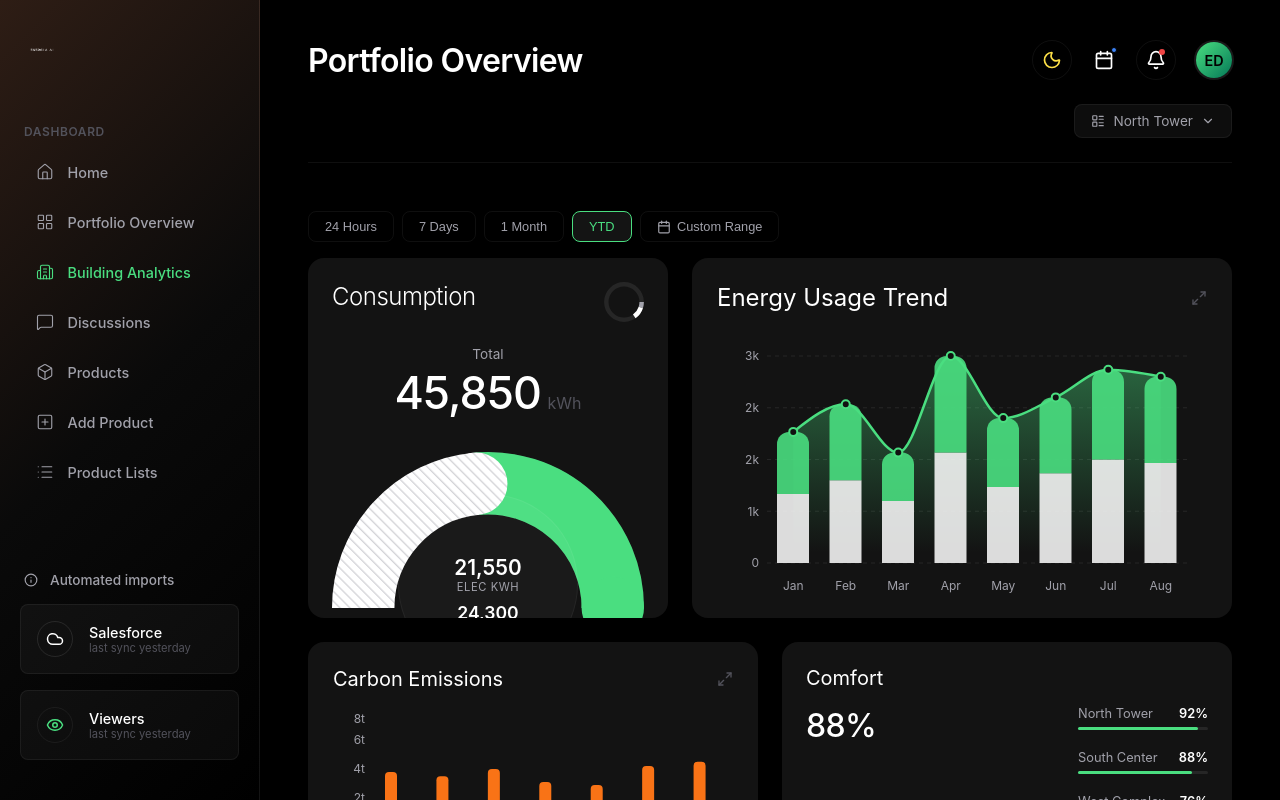
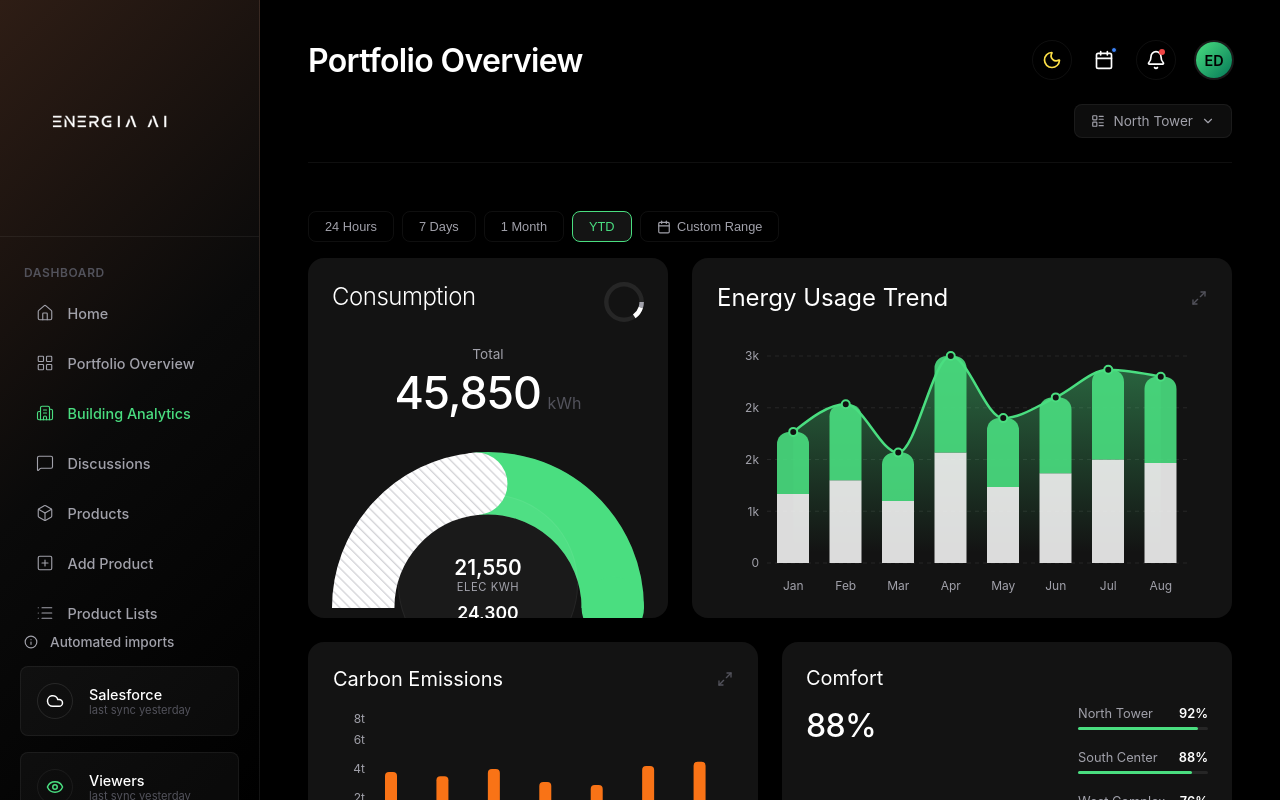
Before and after one commit to edorfanini00/energiaai, a React (Vite) app: page /building in a window 1280 px wide. Built offline with nearby package versions, Linux system fonts and the light colour scheme.

Commit message:
feat: enlarge sidebar logo to 180px for better readability

```diff
--- a/src/components/Layout/Sidebar.jsx
+++ b/src/components/Layout/Sidebar.jsx
@@ -7,7 +7,7 @@ const Sidebar = () => {
         <aside className="sidebar">
             {/* Brand */}
             <div className="sidebar-brand">
-                <img src="/energia-logo.png" alt="Energia AI" style={{ height: '36px', width: 'auto', filter: 'brightness(0) invert(1)' }} />
+                <img src="/energia-logo.png" alt="Energia AI" className="sidebar-logo" />
             </div>
 
             {/* Main Menu */}
--- a/src/index.css
+++ b/src/index.css
@@ -63,14 +63,18 @@ body {
 }
 
 .sidebar-brand {
-  padding: 0 1.5rem 2rem 1.5rem;
-  color: var(--text-primary);
-  font-size: 1.4rem;
-  font-weight: 700;
-  letter-spacing: -0.02em;
+  padding: 0 1.25rem 1.5rem 1.25rem;
   display: flex;
   align-items: center;
-  gap: 0.75rem;
+  border-bottom: 1px solid var(--border-light);
+  margin-bottom: 0.25rem;
+}
+
+.sidebar-logo {
+  width: 180px;
+  height: auto;
+  filter: brightness(0) invert(1);
+  object-fit: contain;
 }
 
 .sidebar-header-text {
```
